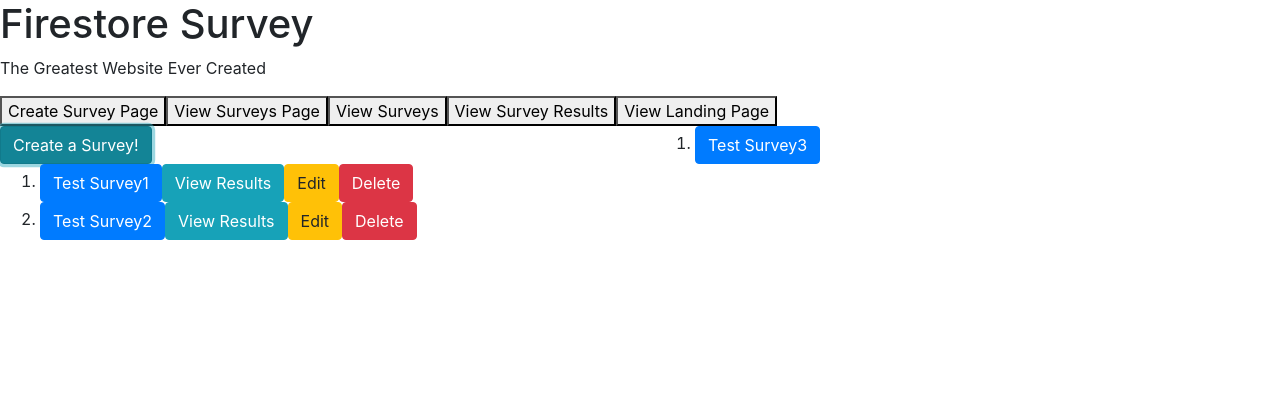
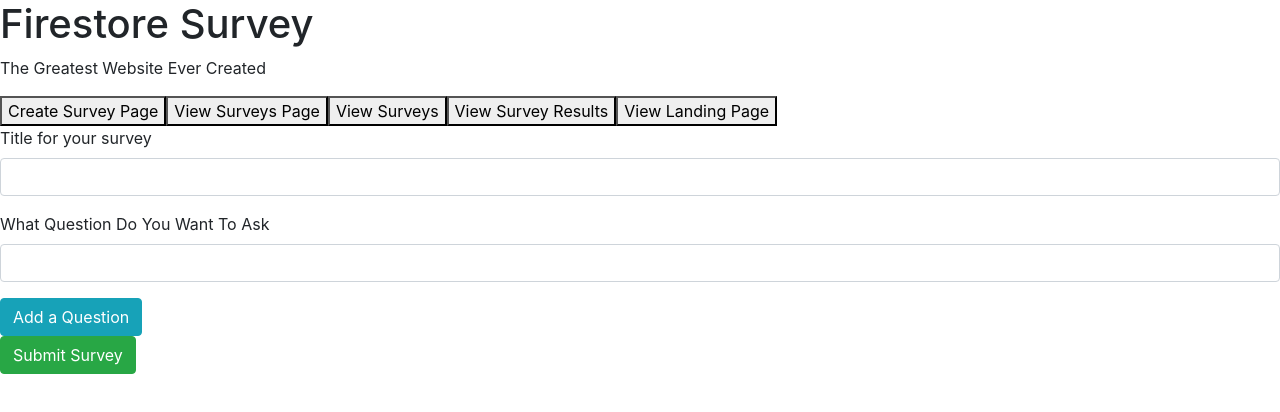
Before and after one commit to Sudolphus/firestore-survey, a React (Create React App) app: page / in a window 1280 px wide. Both pictures are taken after a click on the button "Create a Survey!". Shown: the top 412 px of the page. Built offline with nearby package versions, Linux system fonts and the light colour scheme.

Commit message:
add form can dymanically add form inputs
Co-authored-by: SPdowns <spdowns@protonmail.com>
Co-authored-by: meganhepner <megan.hepner@gmail.com>
Co-authored-by: Evgeniya Chernaya <evgenya.chernaya@gmail.com>

```diff
--- a/src/components/LandingPage.js
+++ b/src/components/LandingPage.js
@@ -1,5 +1,6 @@
 import React from 'react';
 import PropTypes from 'prop-types';
+import * as d from './DisplayTypes';
 import Row from 'react-bootstrap/Row';
 import Col from 'react-bootstrap/Col';
 import Button from 'react-bootstrap/Button';
@@ -40,7 +41,7 @@
     <React.Fragment>
       <Row>
         <Col>
-          <Button variant='info' type='button'>Create a Survey!</Button>
+          <Button variant='info' type='button' onClick={()=>{props.onClickingLink(d.CREATE)}}>Create a Survey!</Button>
           <SurveyList
             surveys={userSurveys}
             user={true}
--- a/src/components/SurveyCreatorComponent.js
+++ b/src/components/SurveyCreatorComponent.js
@@ -1,8 +1,14 @@
-import React from "react";
+import React, {useState} from "react";
 import Form from 'react-bootstrap/Form';
 import Button from 'react-bootstrap/Button';
 
 function SurveyCreatorComponent() {
+  const [questionsToAsk, setQuestionsToAsk] = useState([1]);
+
+  const addQuestionToSurvey = () => {
+    setQuestionsToAsk([...questionsToAsk, questionsToAsk[questionsToAsk.length-1]+1]);
+  }
+
   return (
     <React.Fragment>
       <Form>
@@ -10,11 +16,15 @@
           <Form.Label>Title for your survey</Form.Label>
           <Form.Control type='text' />
         </Form.Group>
-        <Form.Group controlId = 'question'>
-          <Form.Label>What Question Do You Want To Ask</Form.Label>
-          <Form.Control type='text' />
-        </Form.Group>
-        <Button type='button' variant='info'>Add a Question</Button><br />
+        {questionsToAsk.map(ind => {
+          return (
+            <Form.Group controlId = {`question${ind}`} key={`question${ind}`}>
+              <Form.Label>What Question Do You Want To Ask</Form.Label>
+              <Form.Control type='text' />
+            </Form.Group>
+          )
+        })}
+        <Button type='button' variant='info' onClick = {() => {addQuestionToSurvey()}}>Add a Question</Button><br />
         <Button type='submit' variant='success'>Submit Survey</Button>
       </Form>
     </React.Fragment>
```
